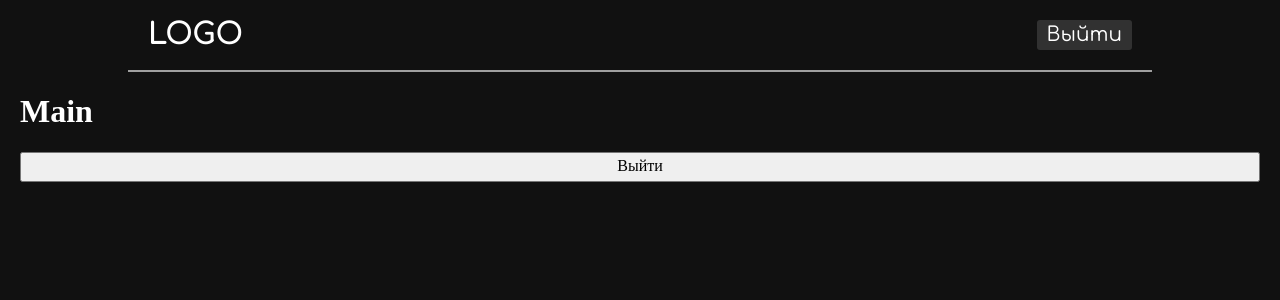
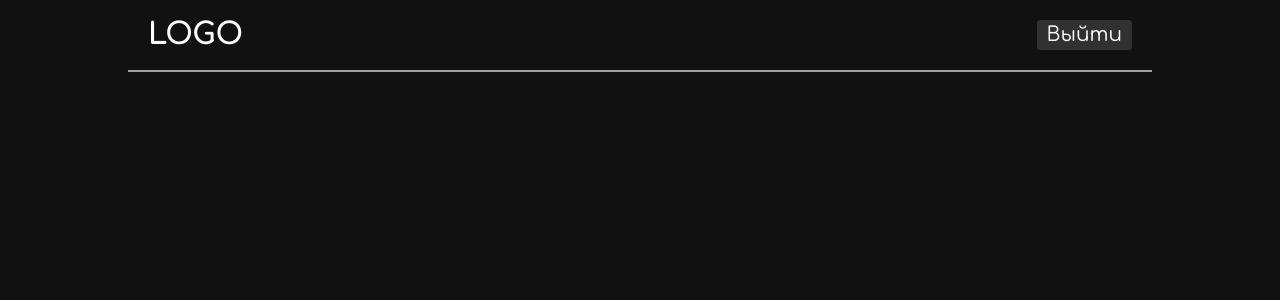
Before and after one commit to EvgenyHalvin/kode-test, a React (Create React App) app: page / in a window 1280 px wide. Shown: the top 300 px of the page. Built offline with nearby package versions, Linux system fonts and the light colour scheme; sample sign-in values are in the browser's storage.

Commit message:
main fixes

```diff
--- a/src/components/Main.js
+++ b/src/components/Main.js
@@ -2,12 +2,9 @@ import react from "react";
 
 function Main({ signOut }) {
   return (
-    <>
-      <h1 style={{ color: "#fff" }}>Main</h1>
-      <button type="button" onClick={signOut} style={{height: "30px"}}>
-        Выйти
-      </button>
-    </>
+    <div className="main">
+
+    </div>
   );
 }
 
```
